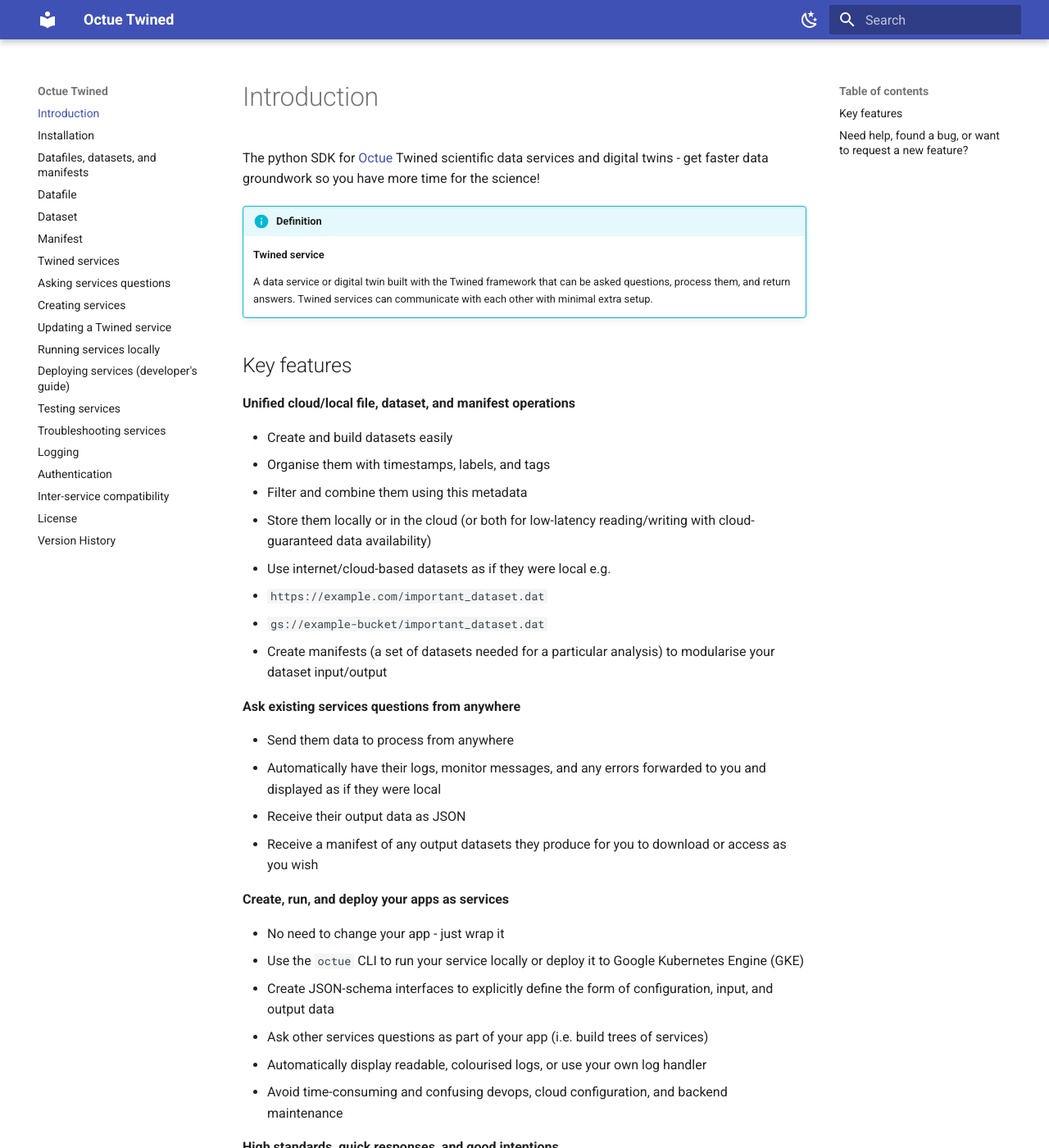
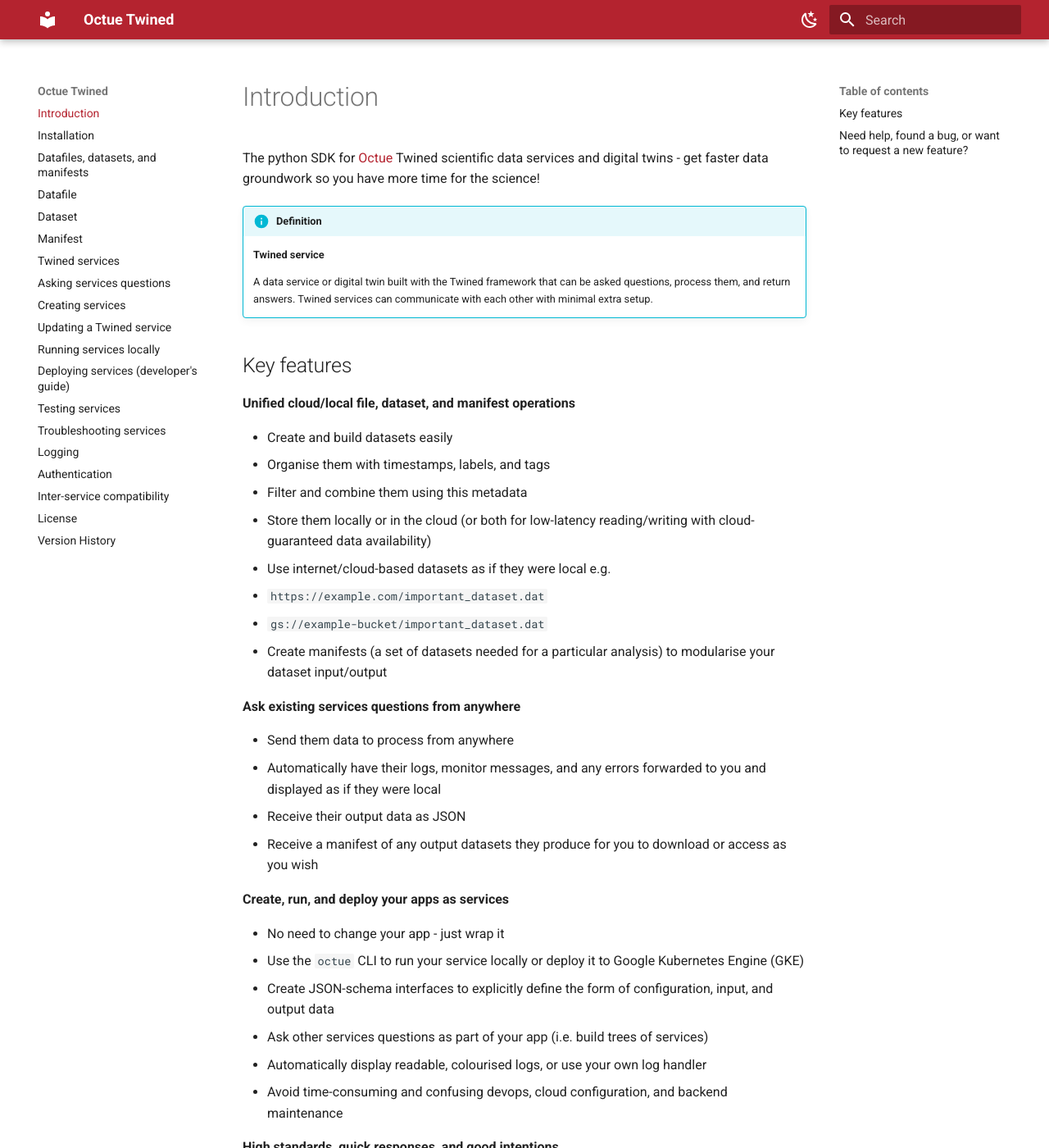
Before and after one commit to octue/octue-sdk-python, an MkDocs documentation site: the page built from docs/docs/index.md, in a window 1280 px wide and 1400 px high. Shown: the whole window at 82% size. Built offline with MkDocs 1.6.1 and Material for MkDocs 9.7.7, drawn with Linux system fonts in a browser that asks for light colours; plug-ins that fetch from the network failed and are left out; the version menu is left out.

Commit message:
DOC: Use Octue colours in docs

```diff
--- /dev/null
+++ b/docs/docs/stylesheets/extra.css
@@ -0,0 +1,5 @@
+:root > * {
+  --md-primary-fg-color: #b4232f;
+  --md-primary-fg-color--light: #3498db;
+  --md-primary-fg-color--dark: #4d4d4f;
+}
--- a/docs/mkdocs.yml
+++ b/docs/mkdocs.yml
@@ -78,3 +78,6 @@
       link: https://octue.com
   version:
     provider: mike
+
+extra_css:
+  - stylesheets/extra.css
```
